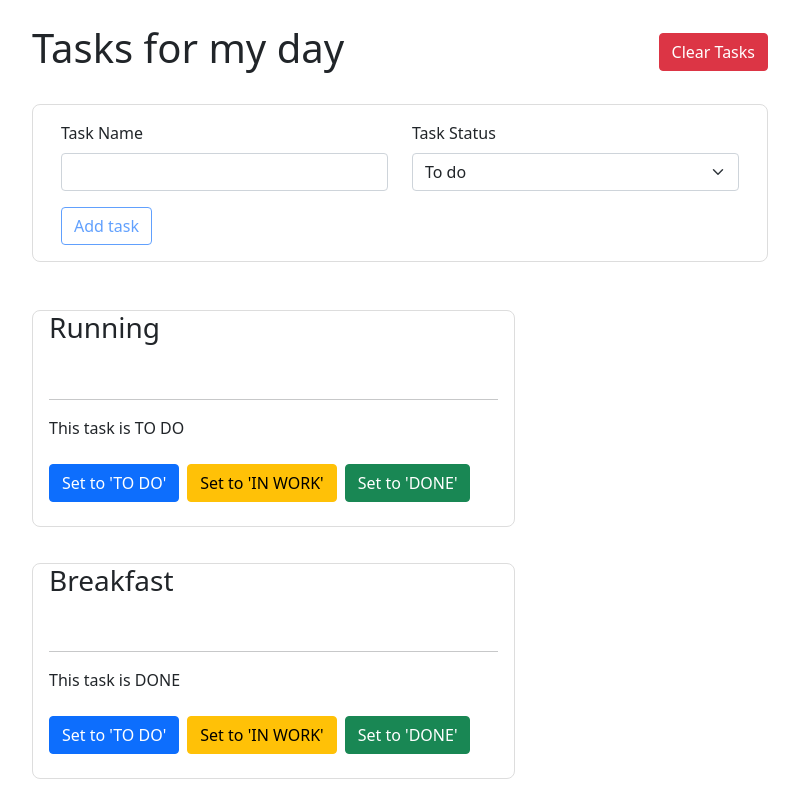
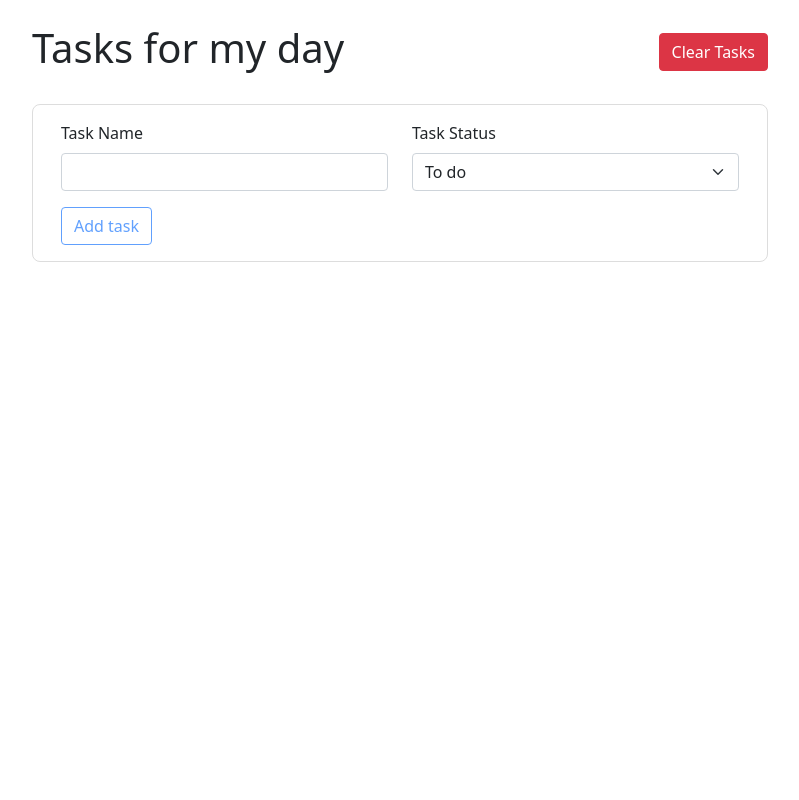
Before and after one commit to zoroMari/tasks-for-a-day, an Angular app: page / in a window 1280 px wide. Shown: the whole page, without its empty margins (240-1039 px from the left). Built offline with nearby package versions, Linux system fonts and the light colour scheme.

Commit message:
add localStorage for tasks

```diff
--- a/src/app/app.component.ts
+++ b/src/app/app.component.ts
@@ -7,33 +7,38 @@ import { ITask } from './interfaces/ITask';
   styleUrls: ['./app.component.sass']
 })
 export class AppComponent {
-  tasks: ITask[] = [
-    {
-      name: 'Running',
-      status: 'TO DO',
-    },
-    {
-      name: 'Breakfast',
-      status: 'DONE',
-    },
-  ]
+  tasks: ITask[] = [];
+
+  constructor() {
+    this.tasks = JSON.parse(localStorage.getItem('tasks'));
+  }
 
   handleAddTask(task: ITask) {
     this.tasks.push(task);
+
+    localStorage.setItem('tasks', JSON.stringify(this.tasks));
   }
 
   handleChangeStatus(updateTaskInfo: { id: number, newStatus: string}) {
     this.tasks[updateTaskInfo.id].status = updateTaskInfo.newStatus;
+
+    localStorage.setItem('tasks', JSON.stringify(this.tasks));
+
   }
 
   handleRemoveTask(id: number) {
     if (id > -1) {
       this.tasks.splice(id, 1);
     }
+
+    localStorage.setItem('tasks', JSON.stringify(this.tasks));
   }
 
   handleClearTasks() {
     this.tasks = [];
+
+    localStorage.setItem('tasks', JSON.stringify(this.tasks));
+
   }
 
 }
--- a/src/app/new-task/new-task.component.html
+++ b/src/app/new-task/new-task.component.html
@@ -1,4 +1,4 @@
- <form class="row Form">
+ <form class="Form row">
     <div class="Name col-sm-12 col-md-6 mb-2">
       <label for="nameForTask" class="form-label">Task Name</label>
       <input
--- a/src/app/new-task/new-task.component.ts
+++ b/src/app/new-task/new-task.component.ts
@@ -7,7 +7,6 @@ import { ITask } from '../interfaces/ITask';
   styleUrls: ['./new-task.component.sass']
 })
 export class NewTaskComponent implements OnInit {
-  dis = true;
   public task: ITask = {
     name: null,
     status: 'TO DO',
--- a/src/app/task/task.component.html
+++ b/src/app/task/task.component.html
@@ -1,25 +1,31 @@
-<div class="row">
-  <div class="col-xs-12 col-md-8 col-md-offset-2">
-    <div class="Task">
-      <div class="row">
-        <h3 class="col-xs-11">{{ task.name }}</h3>
+<div class="Task row">
+  <div class="col-12">
+    <div class="row justify-content-between align-items-center">
+
+      <div class="col-auto mt-4">
+        <h3 >{{ task.name }}</h3>
+      </div>
+
+      <div class="col-auto">
         <button
           type="button"
           class="btn btn-default removeTask"
-          aria-label="Right Align"
           (click)="handleRemoveTask()"
         >
-          <span class="glyphicon glyphicon-remove" aria-hidden="true"></span>
+          <svg xmlns="http://www.w3.org/2000/svg" width="16" height="16" fill="currentColor" class="bi bi-x-lg" viewBox="0 0 16 16">
+            <path d="M2.146 2.854a.5.5 0 1 1 .708-.708L8 7.293l5.146-5.147a.5.5 0 0 1 .708.708L8.707 8l5.147 5.146a.5.5 0 0 1-.708.708L8 8.707l-5.146 5.147a.5.5 0 0 1-.708-.708L7.293 8 2.146 2.854Z"/>
+          </svg>
         </button>
       </div>
 
-      <hr>
+    </div>
 
-      <p>This task is {{ task.status }}</p>
+    <hr>
 
-      <button class="btn btn-primary" (click)="handleChangeStatus('TO DO')">Set to 'TO DO'</button>
-      <button class="btn btn-warning" (click)="handleChangeStatus('IN WORK')">Set to 'IN WORK'</button>
-      <button class="btn btn-success" (click)="handleChangeStatus('DONE')">Set to 'DONE'</button>
-    </div>
+    <p>This task is {{ task.status }}</p>
+
+    <button class="btn btn-primary" (click)="handleChangeStatus('TO DO')">Set to 'TO DO'</button>
+    <button class="btn btn-warning" (click)="handleChangeStatus('IN WORK')">Set to 'IN WORK'</button>
+    <button class="btn btn-success" (click)="handleChangeStatus('DONE')">Set to 'DONE'</button>
   </div>
 </div>
```
